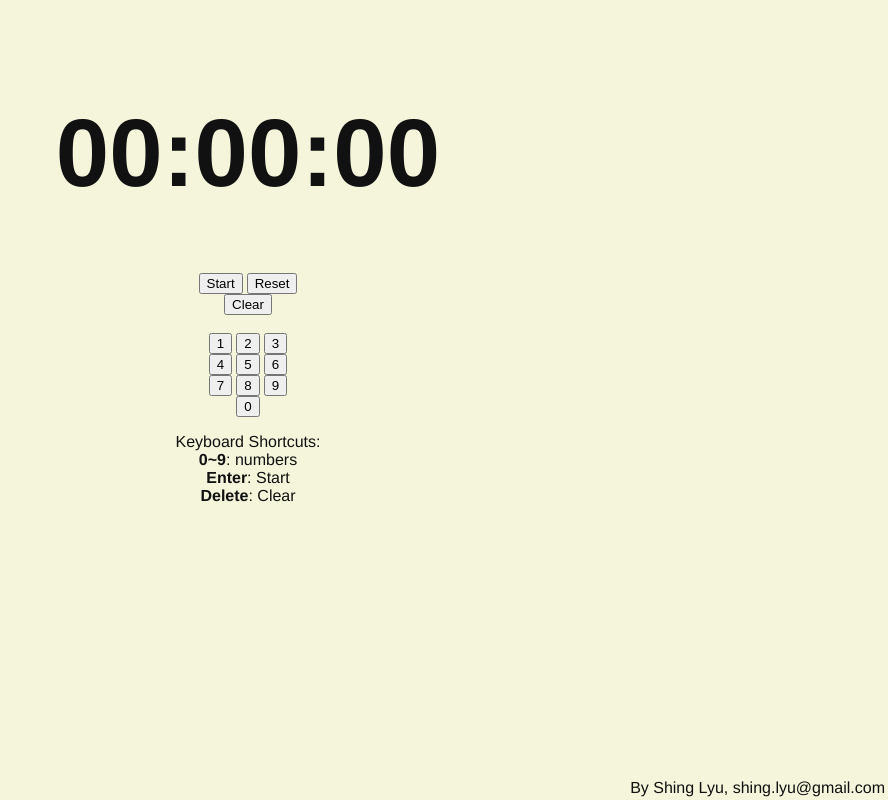
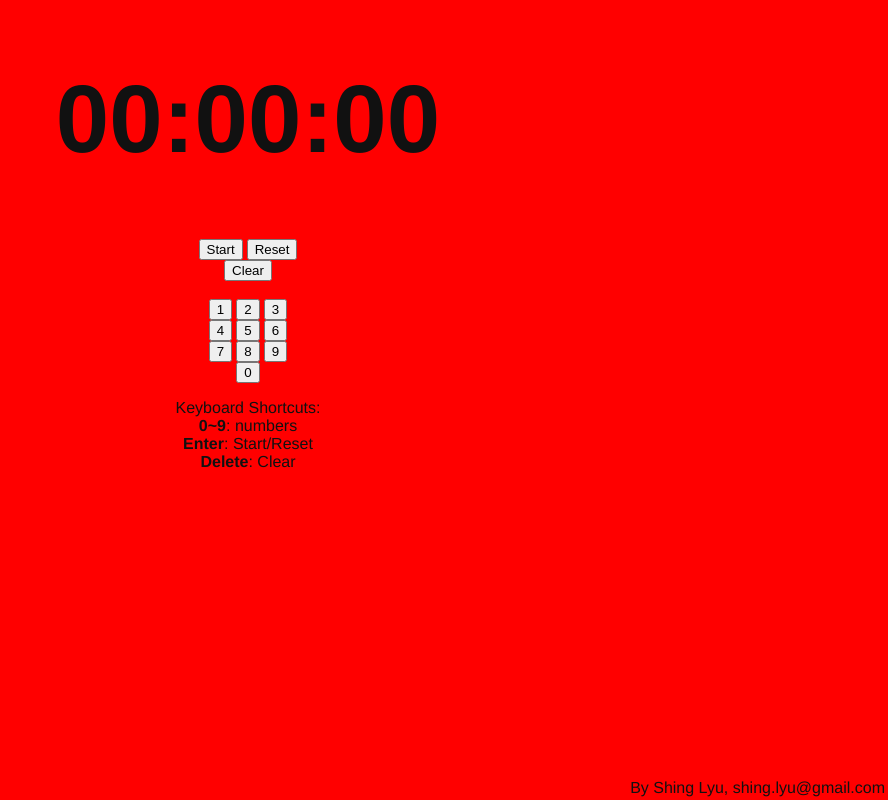
Before and after one commit to shinglyu/countdown, a plain HTML site: page countdown.html in a window 1280 px wide. Both pictures are taken after a click on the button "Start". Shown: the whole page, without its empty margins (392-1280 px from the left). Drawn offline with Linux system fonts and the light colour scheme.

Commit message:
Add flash

```diff
--- a/countdown.html
+++ b/countdown.html
@@ -9,7 +9,7 @@
 
 </head>
     <body>
-        <p id="errorMsg">hi</p>
+       <!--<p id="errorMsg">hi</p>-->
         <h1 id="countdown">00:00:00</h1>
         <audio id="player1">
             <source id="mp3src", type="audio/mp3" >
@@ -37,7 +37,7 @@
         <div id="help">
            <p >Keyboard Shortcuts:<br/>
               <strong>0~9</strong>: numbers <br/>
-              <strong>Enter</strong>: Start<br/>
+              <strong>Enter</strong>: Start/Reset<br/>
               <strong>Delete</strong>: Clear<br/>
            </p>
 
--- a/timer.js
+++ b/timer.js
@@ -46,6 +46,8 @@ var gTime = {
 
 var countdownToFunc = function(func, remainTimeSec, toSec){
    if (typeof toSec === "undefined") {toSec = 0;}
+   //remainTimeSec = remainTimeSec - 1; // for the 1st sec
+   //$('#countdown').text(sec2hhmmss(remainTimeSec));
    runningTimer = setInterval( function(){
       if (remainTimeSec > toSec) {
          $('#countdown').text(sec2hhmmss(remainTimeSec));
@@ -56,8 +58,8 @@ var countdownToFunc = function(func, remainTimeSec, toSec){
       else { //time's up!
         $("#countdown").text(sec2hhmmss(remainTimeSec));
         //clearInterval(runningTimer);
+        func.apply()
         $("#resetBtn").click();
-          func.apply()
       }
    },
    1000);
@@ -65,16 +67,16 @@ var countdownToFunc = function(func, remainTimeSec, toSec){
 }
 
 var countdown = function() {
-    /*if (gTime.needFix()){
-      //showError
-       $("#errorMsg").text(sec2hhmmss(gTime.toSec()) + " is not a valid time, so we fixed it for you.")
-       gTime.fix();
-    }
-    */
+   //if (gTime.needFix()){
+   //   $("#errorMsg").text(sec2hhmmss(gTime.toSec()) + " is not a valid time, so we fixed it for you.")
+      //gTime.fix();
+   //}
+
+   $("#countdown").text("Ready...");
    clearInterval(runningTimer);
+   countdownToFunc(bellAndFlash, gTime.toSec());
    $(".numBtn").attr("disabled", true);
    $("#startBtn").attr("disabled", true);
-    countdownToFunc(playBell, gTime.toSec());
 }
 var reset= function() {
    clearInterval(runningTimer);
@@ -145,6 +147,30 @@ var playDing= function() {
    $(".numBtn").attr("disabled", false);
    $("#startBtn").attr("disabled", false);
 }
+var flash = function() {
+   var bgColor = $("body").css('background-color');
+   var colorNow = "white"; //css('background-color') return "rgb(255,0,0)"
+   var intvId = setInterval(function(){
+     //if ($("body").css('background-color') == "red"){
+     if (colorNow == "white"){
+       $("body").css('background-color',"red");
+       colorNow = "red";
+     }
+     else{
+       $("body").css('background-color',"white");
+       colorNow = "white";
+     }
+   }
+   , 500);
+   setTimeout(function(){
+     clearInterval(intvId);
+     $("body").css('background-color', bgColor);
+   }, 10000);
+}
+var bellAndFlash = function(){
+   playBell();
+   flash();
+}
 
 $(document).ready(function() {
    //$("#next").text("Next: " + moveNames[exeId]);
@@ -169,5 +195,9 @@ Mousetrap.bind("6", function() { $("#6").click() });
 Mousetrap.bind("7", function() { $("#7").click() });
 Mousetrap.bind("8", function() { $("#8").click() });
 Mousetrap.bind("9", function() { $("#9").click() });
-Mousetrap.bind("enter", function() { $("#startBtn").click() });
 Mousetrap.bind("del", function() { $("#clearBtn").click() });
+Mousetrap.bind("enter", function() {
+   if($("#startBtn").is(":disabled")) {
+     $("#resetBtn").click() }
+   else{$("#startBtn").click() }
+});
```
Also changed, not shown: 1 other file. Lines whose indentation alone changed are shown as unchanged.
